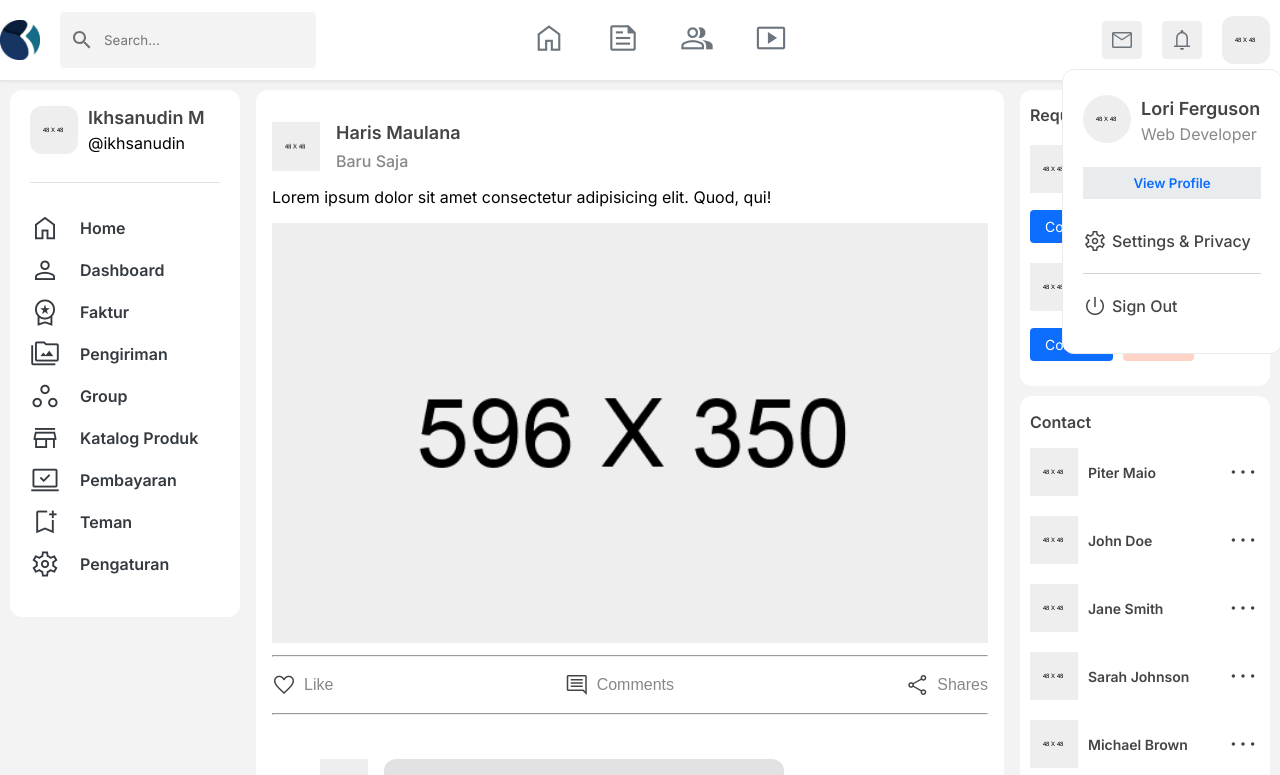
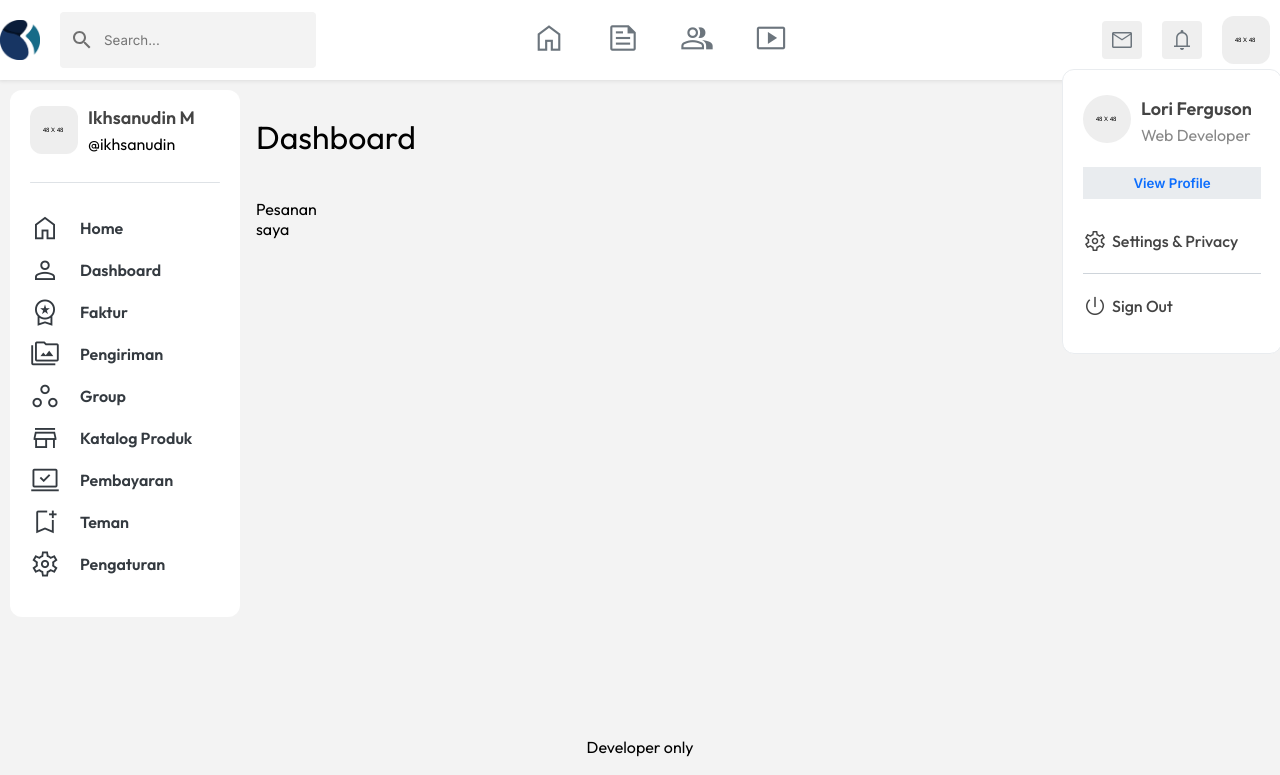
Before and after one commit to Haris-mlna/andaru-partners, a React (Create React App) app: page / in a window 1280 px wide. Shown: the top 775 px of the page. Built offline with nearby package versions, Linux system fonts and the light colour scheme.

Commit message:
change font

```diff
--- a/src/components/Atom/text/text.module.css
+++ b/src/components/Atom/text/text.module.css
@@ -1,76 +1,67 @@
-.tagP16{
+.tagP16 {
   font-size: 16px;
   font-weight: 400;
-    font-family: inter;
-    color: var(--para-1st-color) ;
+  color: var(--para-1st-color);
   padding: 0;
 }
 
-.tagp18{
+.tagp18 {
   font-size: 18px;
   font-weight: 500;
-    color: var( --heading-1st-color) ;
-    font-family: inter;
+  color: var(--heading-1st-color);
   padding: 0;
 }
 
-.tagA181{
+.tagA181 {
   font-size: 18px;
   font-weight: 600;
   color: var(--heading-1st-color);
-    font-family: inter;
   text-decoration: none;
 }
 
-.tagA182{
+.tagA182 {
   font-size: 18px;
   font-weight: 500;
-    color: var( --para-1st-color);
-    font-family: inter;
+  color: var(--para-1st-color);
   text-decoration: none;
 }
 
-.tagA16{
+.tagA16 {
   font-size: 16px;
   font-weight: 600;
-    color: var( --heading-1st-color);
-    font-family: inter;
+  color: var(--heading-1st-color);
   text-decoration: none;
 }
 
-.h4tag{
+.h4tag {
   font-size: 32px;
   font-weight: 600;
-    color: var( --heading-1st-color);
-    font-family: inter;
+  color: var(--heading-1st-color);
   margin: 0;
 }
 
-.h6tag{
+.h6tag {
   font-size: 18px;
   font-weight: 600;
-    color: var( --heading-1st-color);
-    font-family: inter;margin: 0;
+  color: var(--heading-1st-color);
+  margin: 0;
 }
 
-.spanTag{
+.spanTag {
   font-size: 16px;
   color: var(--para-1st-color);
-    font-family: inter;
   font-weight: 500;
 }
 
 .span14 {
   font-size: 14px;
   color: var(--para-1st-color);
-    font-family: inter;
   font-weight: 500;
 }
 
 .span12 {
   font-size: 12px;
   color: var(--para-1st-color);
-    font-family: inter;
   font-weight: 500;
 }
 
--- a/src/components/Organism/dashboard/dashboard.js
+++ b/src/components/Organism/dashboard/dashboard.js
@@ -2,8 +2,22 @@ import styles from './dashboard.module.css'
 
 const Dashboard = () => {
   return (
-    <div className={styles.dashboard}>
-
+    <div className={styles.dashboard_container}>
+      <div className={styles.head}>
+        <h2>Dashboard</h2>
+      </div>
+      <div className={styles.dashboard}>
+        <div className={styles.left}>
+          <div className={styles.container_notification}>
+            <div className={styles.myorder}>
+              <p>Pesanan saya</p>
+            </div>
+            <div className={styles.delivery}>
+            </div>
+          </div>
+        </div>
+        <div className={styles.right}></div>
+      </div>
     </div>
   )
 }
--- a/src/components/Organism/dashboard/dashboard.module.css
+++ b/src/components/Organism/dashboard/dashboard.module.css
@@ -1,5 +1,21 @@
+.dashboard_container h2 {
+  font-size: 32px;
+  font-weight: 400;
+  font-family: var(--font-outfit);
+}
+
 .dashboard {
   flex: 3;
-  background-color: var(--bs-white);
-  border-radius: 12px;
+  display: flex;
+  overflow-x: hidden;
 }
+
+.left {
+  flex: 1;
+  display: flex;
+  flex-direction: column;
+}
+
+.right {
+  flex: 1;
+}
--- a/src/data/layout.jsx
+++ b/src/data/layout.jsx
@@ -3,55 +3,46 @@ const sidebarData = {
     {
       name: "Home",
       title: "home",
-      url: "/",
       className: "material-symbols-outlined mat-icon",
     },
     {
       name: "Dashboard",
       title: "person",
-      url: "/",
       className: "material-symbols-outlined mat-icon",
     },
     {
       name: "Faktur",
       title: "workspace_premium",
-      url: "/",
       className: "material-symbols-outlined mat-icon",
     },
     {
       name: "Pengiriman",
       title: "perm_media ",
-      url: "/pengiriman",
       className: "material-symbols-outlined mat-icon",
     },
     {
       name: "Group",
       title: "workspaces",
-      url: "/group",
       className: "material-symbols-outlined mat-icon",
     },
     {
       name: "Katalog Produk",
       title: "store",
-      url: "/marketplace",
       className: "material-symbols-outlined mat-icon",
     },
     {
       name: "Pembayaran",
       title: "sync_saved_locally",
-      url: "/",
       className: "material-symbols-outlined mat-icon",
     },
     {
       name: "Teman",
       title: "bookmark_add",
-      url: "/",
       className: "material-symbols-outlined mat-icon",
     },
     {
       name: "Pengaturan",
       title: "settings",
-      url: "/",
       className: "material-symbols-outlined mat-icon",
     },
   ],
--- a/src/index.css
+++ b/src/index.css
@@ -133,7 +133,7 @@
 
 body {
   margin: 0;
-  font-family: var(--font-inter);
+  font-family: var(--font-outfit);
   background-color: var(--box-1st-color);
 }
 
--- a/src/pages/home/home.js
+++ b/src/pages/home/home.js
@@ -32,10 +32,10 @@ const Home = () => {
       <ResponsiveButton/>
       <div className={styles.content}>
         <Sidebar changeMain={changeMain} setChangeMain={setChangeMain} />
-        {/* <Dashboard/> */}
+        <Dashboard/>
         {/* <MainComponents changeMain={changeMain}/> */}
-        <Feed/>
-        <SidebarContact/>
+        {/* <Feed/> */}
+        {/* <SidebarContact/> */}
 
       </div>
       <div className={styles.dev_only}>
```
Lines whose indentation alone changed are shown as unchanged.
